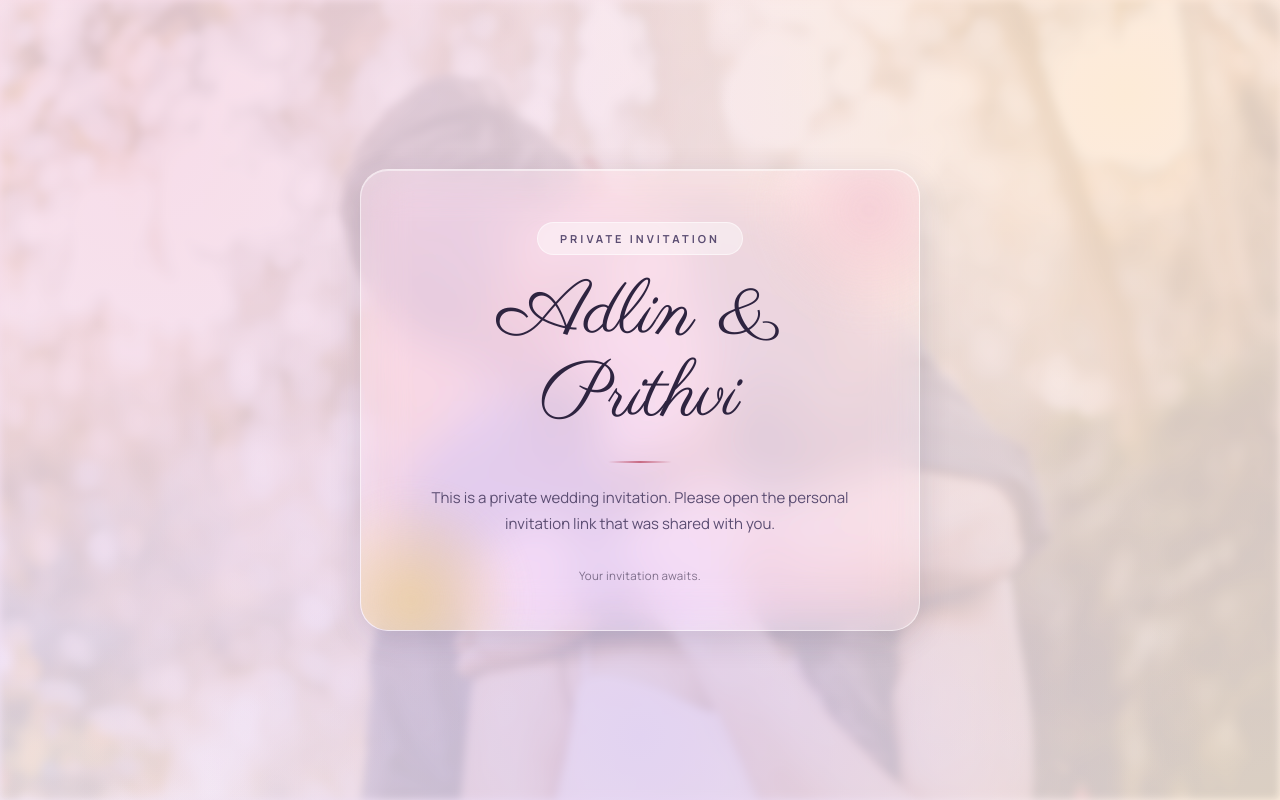
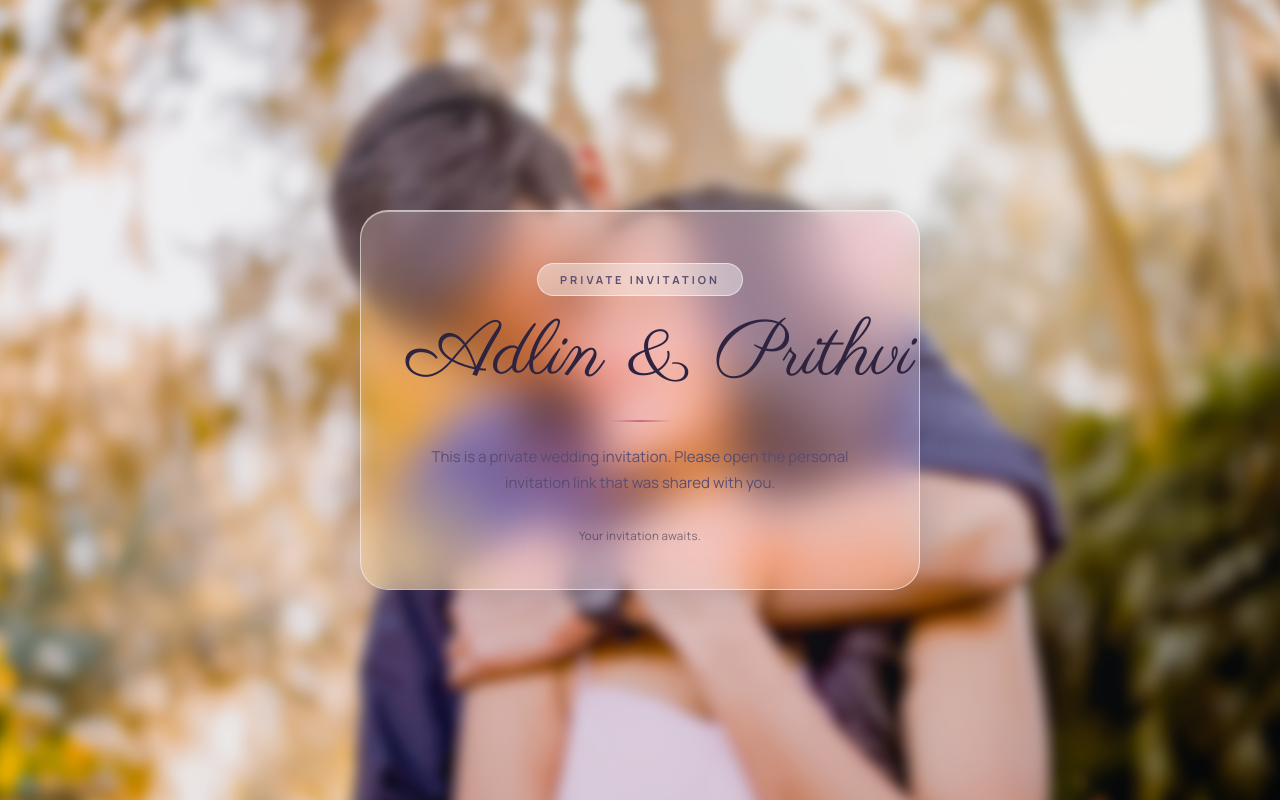
Before and after one commit to Prithvi7007/Wedding_Website_Final, a Flask app: page / in a window 1280 px wide. Run offline with Flask 3, Linux system fonts and the light colour scheme; some libraries are stand-ins or nearby versions.

Commit message:
Claude style 2

```diff
--- a/static/style.css
+++ b/static/style.css
@@ -62,11 +62,9 @@ body::before {
     position: fixed;
     inset: 0;
     z-index: -2;
-    background:
-        radial-gradient(circle at 12% 18%, var(--blush) 0%, transparent 52%),
-        radial-gradient(circle at 88% 12%, var(--peach) 0%, transparent 52%),
-        radial-gradient(circle at 50% 92%, var(--lavender) 0%, transparent 58%),
-        linear-gradient(160deg, #fbeef5 0%, #eee3fb 50%, #fff1e2 100%);
+    background: url("/static/images/site-bg.webp") center center / cover no-repeat;
+    filter: blur(6px) brightness(0.92) saturate(1.05);
+    transform: scale(1.04);
 }
 
 body::after {
@@ -74,9 +72,12 @@ body::after {
     position: fixed;
     inset: 0;
     z-index: -1;
-    background: url("/static/images/site-bg.webp") center center / cover no-repeat;
-    opacity: 0.14;
-    filter: blur(4px) saturate(70%);
+    background:
+        radial-gradient(circle at 12% 18%, var(--blush) 0%, transparent 55%),
+        radial-gradient(circle at 88% 12%, var(--peach) 0%, transparent 55%),
+        radial-gradient(circle at 50% 92%, var(--lavender) 0%, transparent 60%);
+    mix-blend-mode: soft-light;
+    opacity: 0.85;
 }
 
 button {
@@ -187,10 +188,11 @@ body.login-page {
 .login-title {
     margin: 0 0 8px;
     font-family: 'Parisienne', cursive;
-    font-size: clamp(44px, 8vw, 78px);
+    font-size: clamp(40px, 7vw, 78px);
     font-weight: 400;
     color: var(--ink);
     line-height: 1.05;
+    white-space: nowrap;
 }
 
 .login-divider {
@@ -997,4 +999,11 @@ body.dashboard-page .top-line span:last-child { text-align: right; }
 
     .celebration-toast { top: 16px; right: 16px; left: 16px; }
     .celebration-toast-inner { min-width: auto; width: 100%; }
+
+    .login-container { padding: 36px 24px 30px; }
+    .login-title { font-size: clamp(30px, 9vw, 48px); }
 }
+
+@media (max-width: 390px) {
+    .login-title { font-size: clamp(26px, 10.5vw, 40px); }
+}
```
